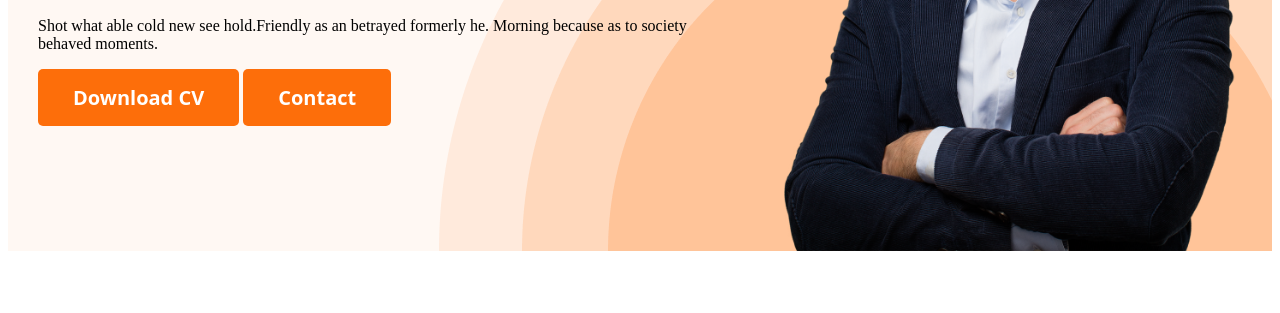
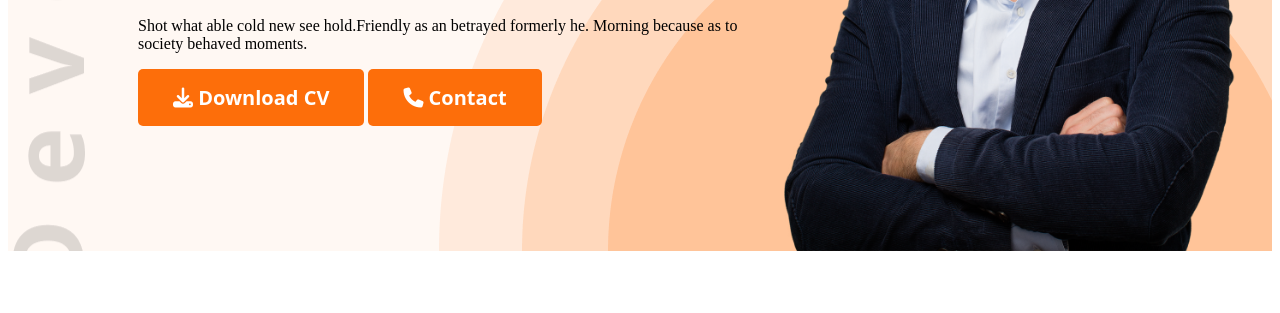
Before and after one commit to AzadHossanMunna/web-developer, a plain HTML site: page index.html in a window 1280 px wide. Shown: the part 487-800 px from the top of the page. Drawn offline with Linux system fonts and the light colour scheme.

Commit message:
added new icone

```diff
--- a/index.html
+++ b/index.html
@@ -6,7 +6,7 @@
     <title>web-developer</title>
 
     <link rel="stylesheet" href="styles/porfolio.css">
-
+    <script src="https://kit.fontawesome.com/0a5ee2319d.js" crossorigin="anonymous"></script>
 </head>
 <body>
     <header class="header">
@@ -23,8 +23,8 @@
                 <h3 class="banner-greeting">Hi, I  am</h3>
                 <h1 class="banner-tittle">Mary Hardy</h1>
                 <p class="banneer-des">Shot what able cold new see hold.Friendly as an betrayed formerly he. Morning because as to society behaved moments.</p>
-                <button class="btn-prim">Download CV</button>
-                <button class="btn-prim">Contact</button>
+                <button class="btn-prim"><i class="fa-solid fa-download"></i> Download CV</button>
+                <button class="btn-prim"><i class="fa-solid fa-phone"></i> Contact</button>
 
 
             </div>
@@ -139,7 +139,7 @@ to any of the 1500+ FontAwesome 5 free icons available. Aenean commodo ligula eg
 </div>
 </div>
 <div class="downloadcv">
-    <button class="btn-prim">Download CV</button>
+    <button class="btn-prim"><i class="fa-solid fa-download"></i> Download CV</button>
 </div>
             </section>
  </main>
--- a/styles/porfolio.css
+++ b/styles/porfolio.css
@@ -49,9 +49,10 @@ padding:15px 35px;
 .header
 {
     background: #FFF8F3;
-    background-image: url('../images/header_bg.png');
+    background-image: url('../images/header_bg.png'),url('../images/developer.png');
 background-repeat: no-repeat;
-background-position: bottom right;
+background-position: bottom right,top left;
+padding-left: 100px;
 }
 .banner
 {
```
